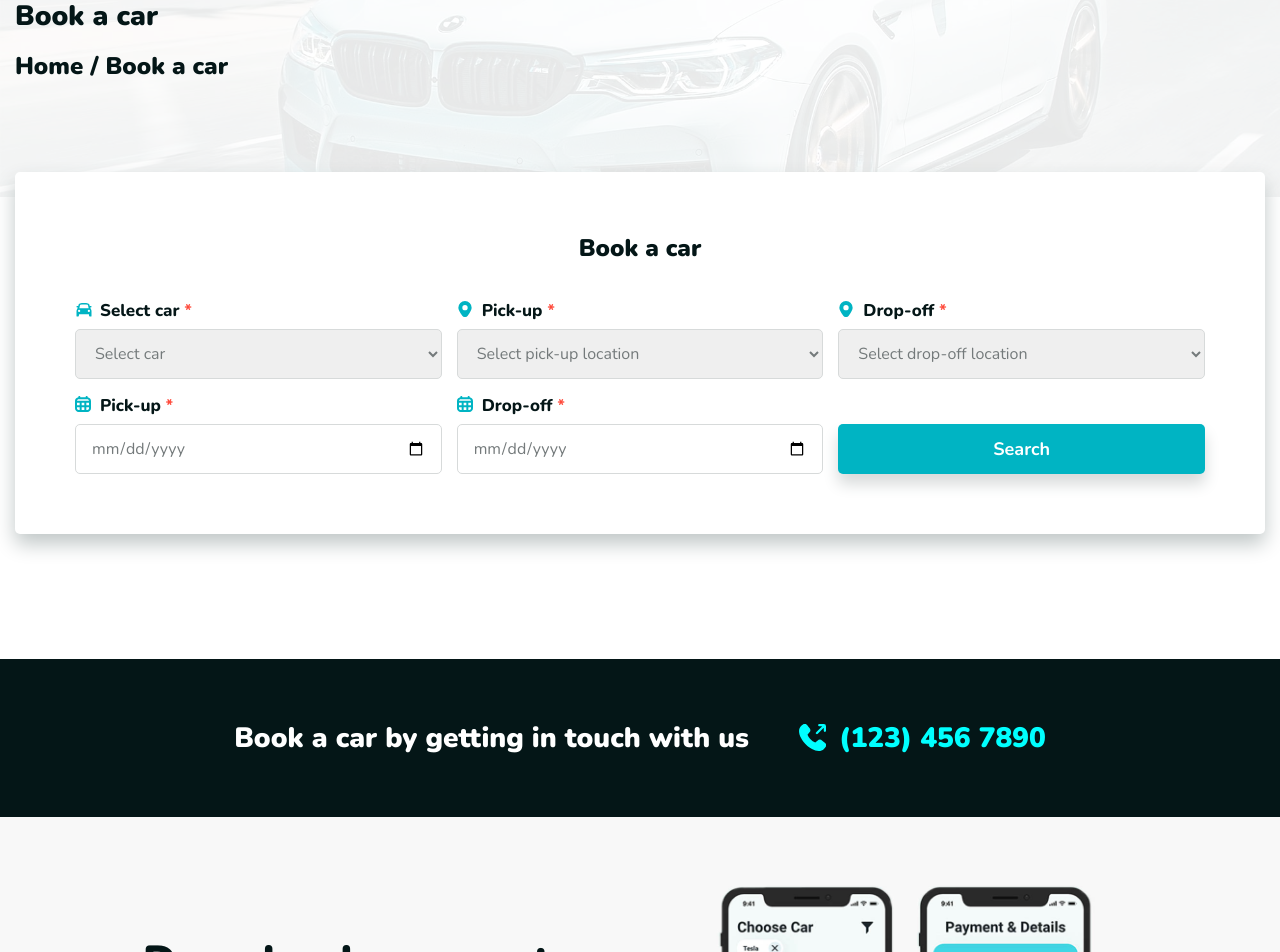
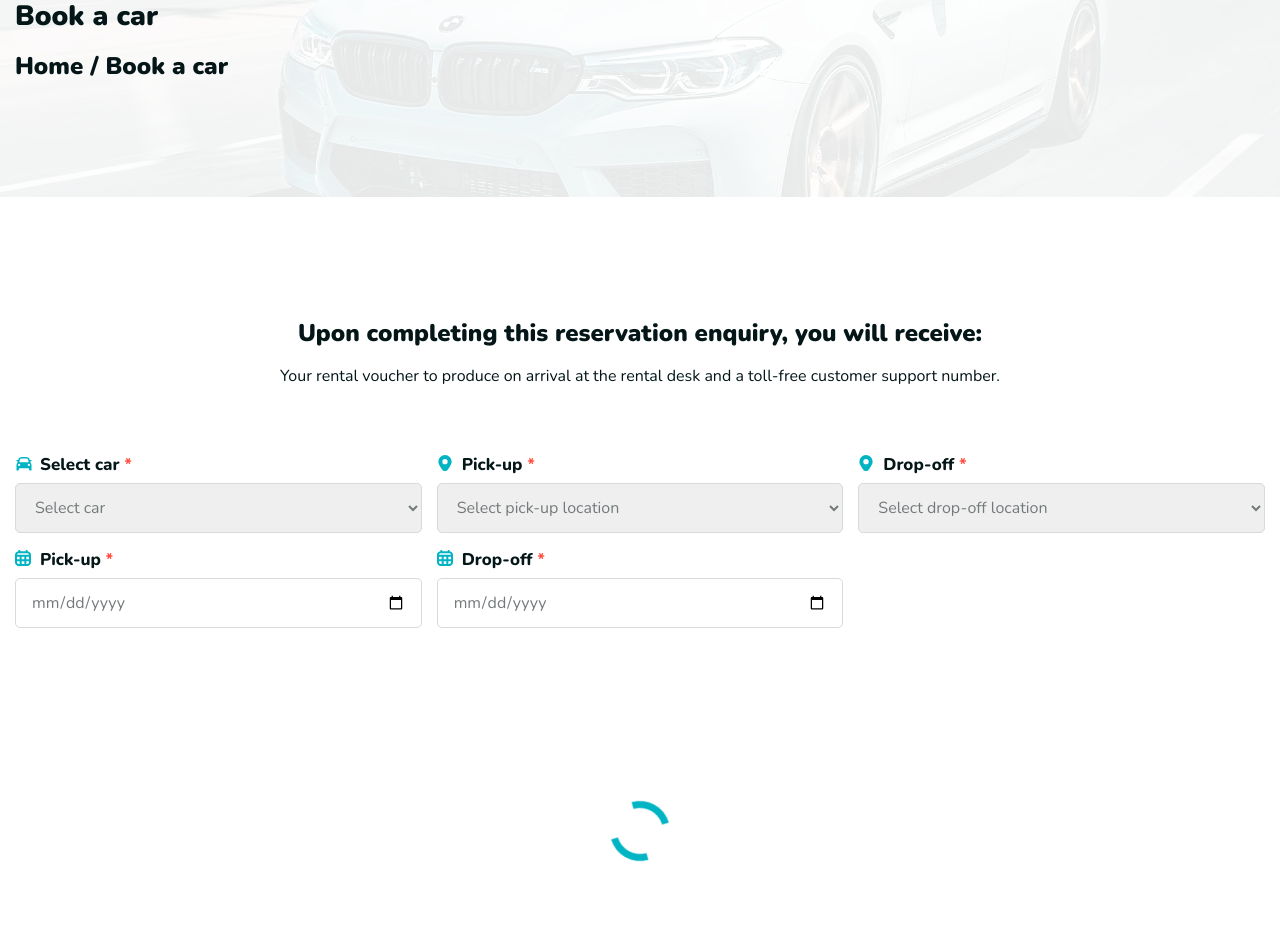
Before and after one commit to Gloryson/rentacar, a Next.js app: page /book in a window 1280 px wide. Shown: the part 123-1075 px from the top of the page. Built offline with nearby package versions, Linux system fonts and the light colour scheme.

Commit message:
feat: added book page

```diff
--- a/app/book/page.tsx
+++ b/app/book/page.tsx
@@ -1,4 +1,4 @@
-import { BookSection, BreadCrumbs } from '@/components';
+import { BreadCrumbs, OrderSection } from '@/components';
 import { Fragment } from 'react';
 
 
@@ -8,7 +8,7 @@ export default function Book () {
   return(
     <Fragment>
       <BreadCrumbs page='Book a car'/>
-      <BookSection />
+      <OrderSection />
     </Fragment>
   )
 }
--- a/components/Footer/Footer.tsx
+++ b/components/Footer/Footer.tsx
@@ -16,11 +16,11 @@ export function Footer () {
         </div>
         <div className='content__container'>
           <h4>COMPANY</h4>
-          <Link href={'/'}>New York</Link>
-          <Link href={'/'}>Careers</Link>
-          <Link href={'/'}>Mobile</Link>
-          <Link href={'/'}>Blog</Link>
-          <Link href={'/'}>How we work</Link>
+          <Link href={'/book'}>New York</Link>
+          <Link href={'/book'}>Careers</Link>
+          <Link href={'/book'}>Mobile</Link>
+          <Link href={'/book'}>Blog</Link>
+          <Link href={'/book'}>How we work</Link>
         </div>
         <div className='content__container'>
           <h4>WORKING HOURS</h4>
--- /dev/null
+++ b/components/OrderSection/OrderSection.scss
@@ -0,0 +1,73 @@
+.order__section {
+
+  .container {
+
+    h4, p {
+      max-width: none;
+      text-align: center;
+    }
+
+    .book__section {
+      width: 100%;
+      padding: 0;
+
+      .container {
+        translate: 0;
+        width: 100%;
+        box-shadow: none;
+        padding: 50px 0 0 0;
+
+        h4, form button {
+          display: none;
+        }
+      }
+    }
+
+    .car__image__container {
+      display: grid;
+      width: 100%;
+      max-width: 500px;
+      aspect-ratio: 4 / 3;
+      position: relative;
+    }
+
+    .personal__info__container {
+      display: grid;
+      width: 100%;
+      max-width: 1024px;
+      gap: 50px;
+
+      form {
+        display: grid;
+        grid-template: repeat(5, 1fr) / 1fr 1fr;
+        gap: 15px;
+
+        @media (max-width: 1024px) {
+          grid-template: none;
+        }
+
+        .form__item {
+          display: grid;
+          gap: 10px;
+
+          label b {
+            color: var(--danger-color);
+          }
+        }
+
+        .form__item:nth-child(5), .form__item:nth-child(6) {
+          grid-column: 1 / 3;
+
+          @media (max-width: 1024px) {
+            grid-column: auto;
+          }
+        }
+      }
+
+      button {
+        place-self: center;
+      }
+
+    }
+  }
+}
--- /dev/null
+++ b/components/OrderSection/OrderSection.tsx
@@ -0,0 +1,73 @@
+'use client'
+
+import Image from 'next/image';
+import { BookSection } from '@/components';
+import { useState } from 'react';
+import './OrderSection.scss';
+
+
+export function OrderSection () {
+
+  const [isLoading, setIsLoading] = useState<boolean>(true);
+
+
+  return(
+    <section className='order__section'>
+      <div className='container'>
+        <h4>Upon completing this reservation enquiry, you will receive:</h4>
+        <p>Your rental voucher to produce on arrival at the rental desk and a toll-free customer support number.</p>
+        <BookSection />
+        <div className='car__image__container'>
+          <div className='spiner' style={{opacity: isLoading ? 1 : 0}}></div>
+          <Image
+            fill
+            priority
+            src={`/pictures/ford-mustang.jpg`}
+            alt=''
+            sizes='100%'
+            onLoadingComplete={() => setIsLoading(false)}
+            style={{ opacity: isLoading ? 0 : 1 }}
+          />
+        </div>
+        <div className='personal__info__container'>
+          <h4>Personal information</h4>
+          <form>
+            <div className='form__item'>
+              <label>First Name <b>*</b></label>
+              <input type='name' placeholder='John'></input>
+            </div>
+            <div className='form__item'>
+              <label>Last Name <b>*</b></label>
+              <input type='email' placeholder='Doe'></input>
+            </div>
+            <div className='form__item'>
+              <label>Phone Number <b>*</b></label>
+              <input type='email' placeholder='+491234567890'></input>
+            </div>
+            <div className='form__item'>
+              <label>Age <b>*</b></label>
+              <input type='name' placeholder='18'></input>
+            </div>
+            <div className='form__item'>
+              <label>Email <b>*</b></label>
+              <input type='email' placeholder='example@exam.ple'></input>
+            </div>
+            <div className='form__item'>
+              <label>Address <b>*</b></label>
+              <input type='email' placeholder='Plac Konesera 8'></input>
+            </div>
+            <div className='form__item'>
+              <label>City <b>*</b></label>
+              <input type='name' placeholder='Warsaw'></input>
+            </div>
+            <div className='form__item'>
+              <label>Zip Code <b>*</b></label>
+              <input type='email' placeholder='00-368'></input>
+            </div>
+          </form>
+          <button>RESERVE NOW</button>
+        </div>
+      </div>
+    </section>
+  )
+}
--- a/components/ScrollToTopButton/ScrollToTopButton.scss
+++ b/components/ScrollToTopButton/ScrollToTopButton.scss
@@ -1,6 +1,6 @@
 .scroll__to__top__button {
-  width: 50px;
-  height: 50px;
+  width: 40px;
+  height: 40px;
   background: url(../../public/svg/scroll-to-top.svg) no-repeat center;
   background-size: 100%;
   position: fixed;
--- a/components/index.ts
+++ b/components/index.ts
@@ -10,6 +10,7 @@ import { FeatureSection } from './FeatureSection/FeatureSection';
 import { Footer } from './Footer/Footer';
 import { MainSection } from './MainSection/MainSection';
 import { NavBar } from './NavBar/NavBar';
+import { OrderSection } from './OrderSection/OrderSection';
 import { OurTeamSection } from './OurTeamSection/OurTeamSection';
 import { RentalFleetSection } from './RentalFleetSection/RentalFleetSection';
 import { ReviewSection } from './ReviewSection/ReviewSection';
@@ -34,5 +35,6 @@ export {
   OurTeamSection,
   ContactSection,
   AboutCompanySection,
-  ScrollToTopButton
+  ScrollToTopButton,
+  OrderSection
 }
```
Also changed, not shown: components/ContactSection/ContactSection.tsx (indentation only).
